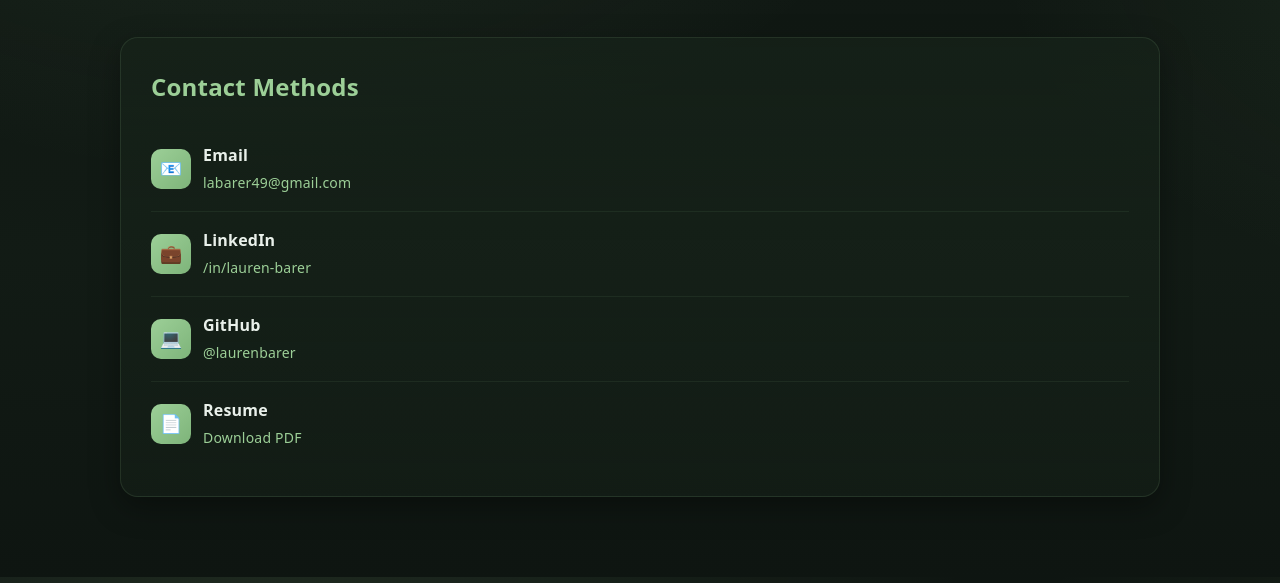
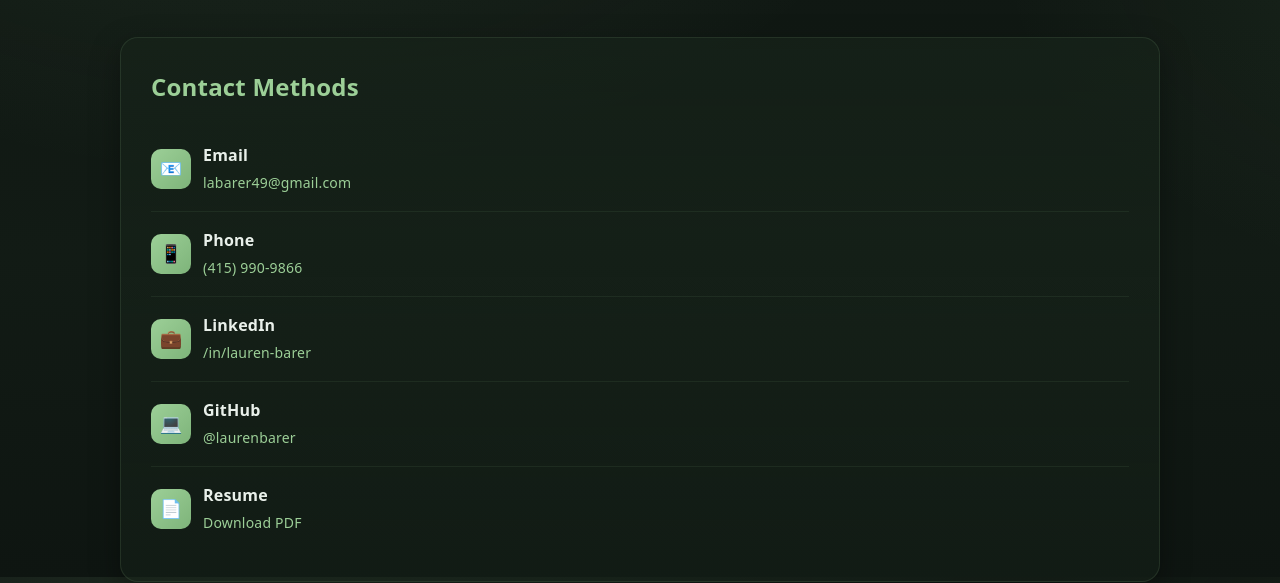
Before and after one commit to laurenbarer/profile, a plain HTML site: page contact.html in a window 1280 px wide. Shown: the part 223-806 px from the top of the page. Drawn offline with Linux system fonts and the light colour scheme.

Commit message:
Update portfolio

```diff
--- a/contact.html
+++ b/contact.html
@@ -215,6 +215,13 @@
           </div>
         </div>
         <div class="contact-item">
+          <div class="icon">📱</div>
+          <div class="details">
+            <h3>Phone</h3>
+            <p><a href="tel:+14159909866">(415) 990-9866</a></p>
+          </div>
+        </div>
+        <div class="contact-item">
           <div class="icon">💼</div>
           <div class="details">
             <h3>LinkedIn</h3>
```
